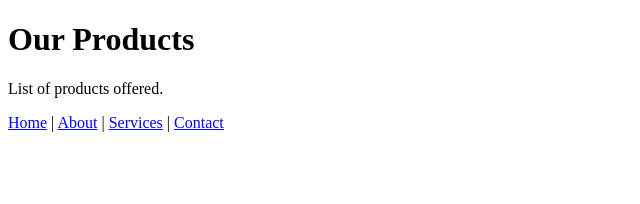
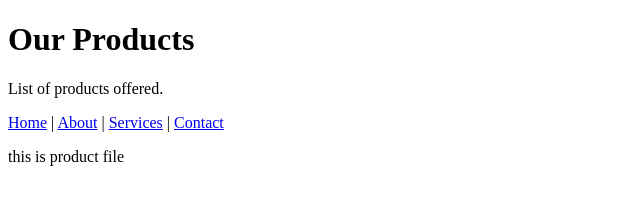
Before and after one commit to cvrcsej/firstproject, a plain HTML site: page products.html in a window 1280 px wide. Shown: the whole page, without its empty margins (0-640 px from the left). Drawn offline with Linux system fonts and the light colour scheme.

Commit message:
Add product file description paragraph
Added a paragraph indicating this is the product file.

```diff
--- a/products.html
+++ b/products.html
@@ -12,6 +12,7 @@
         <a href="about.html">About</a> |
         <a href="services.html">Services</a> |
         <a href="contact.html">Contact</a>
+        <p>this is product file</p>
     </nav>
 </body>
 </html>
```
